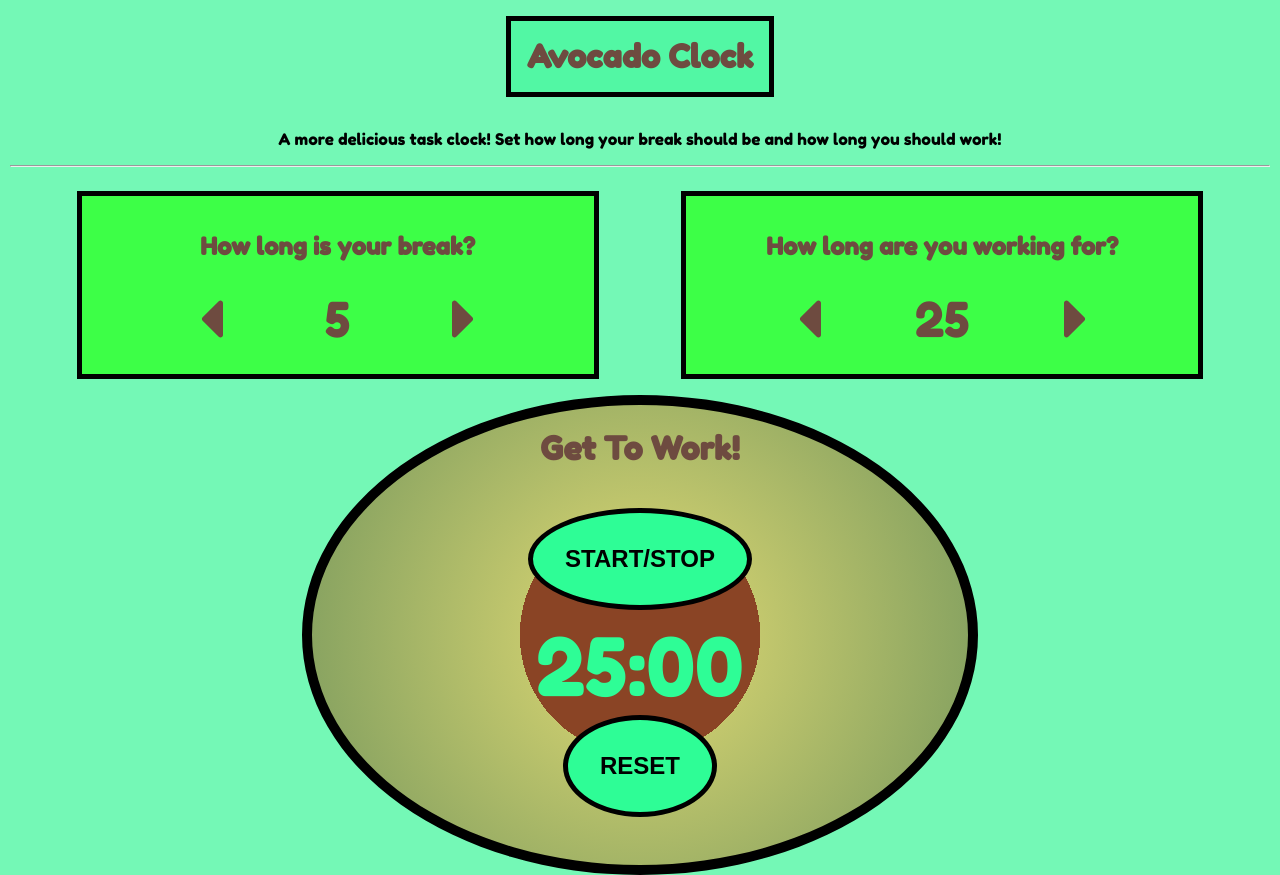
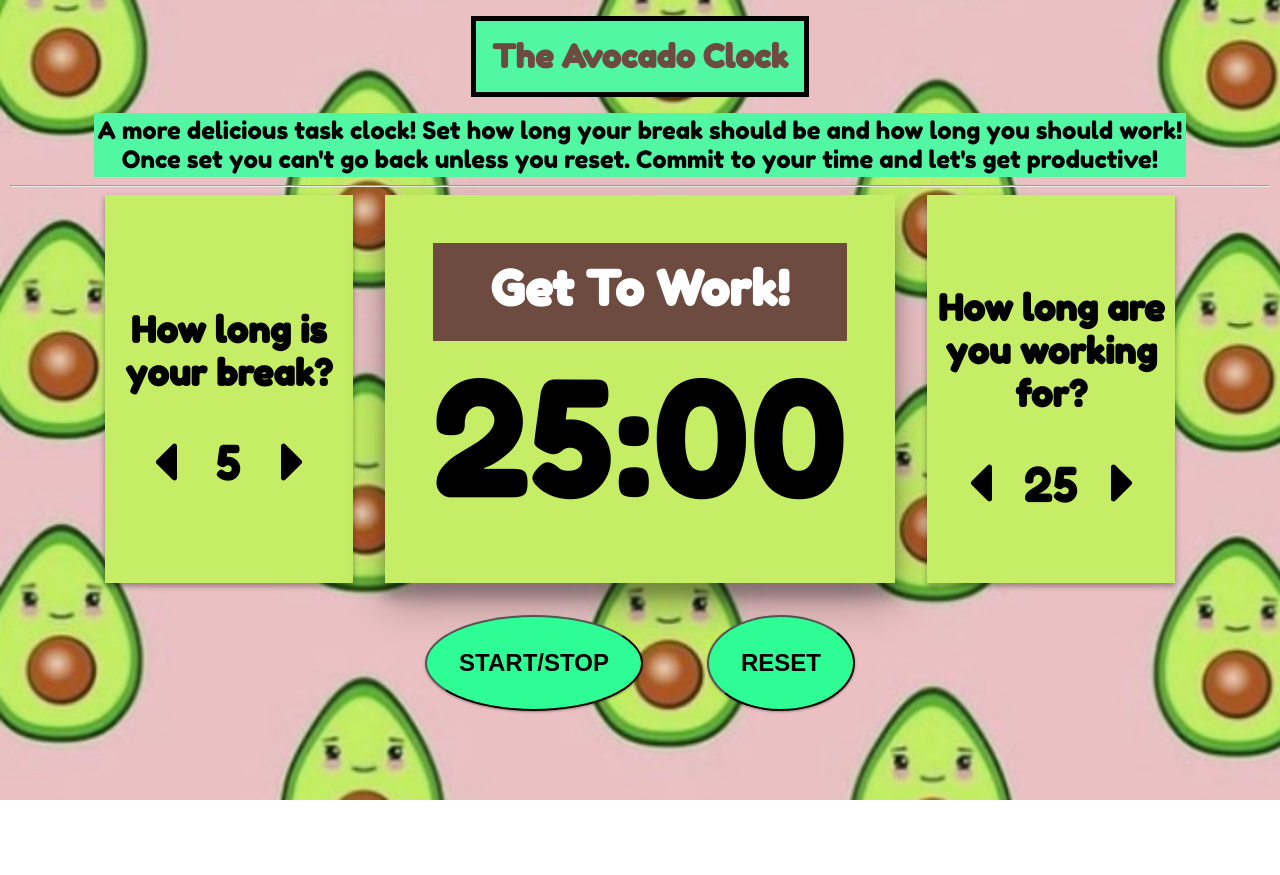
Before and after one commit to UncannyValle/Avocado-Clock, a React (Create React App) app: page / in a window 1280 px wide. After the commit the page ends 800 px from the top, so only its background shows below. Built offline with nearby package versions, Linux system fonts and the light colour scheme; no server answers.

Commit message:
Ok done for reals this time

```diff
--- a/src/App.css
+++ b/src/App.css
@@ -1,36 +1,44 @@
 #main-wrapper {
   text-align: center;
-  background: #74f8b6;
+  background-image: url("./avocado_kawaii.jpg");
+  background-position: center;
+  background-size: cover;
   margin: 0 auto;
   padding: 0 10px;
+  height: 100%;
+}
+
+p {
+  font-size: 1.5rem;
+  margin: 0;
+  background-color: #52f7a4;
+  display: inline-block;
+  padding:.2rem;
 }
 #times {
   display: flex;
-  justify-content: space-evenly;
+  justify-content: space-between;
   margin: 0 auto;
-  width: 100%;
+  width: 90%;
 }
 .parameter {
-  width: 30rem;
-  padding: 1rem;
+  display: flex;
+  flex-direction: column;
+  flex-wrap: nowrap;
+  justify-content: center;
+  width: 25rem;
+  padding: 0.5rem;
   text-align: center;
-  margin: 1rem;
-  background-color: rgb(61, 255, 71);
-
-  border: black solid 5px;
-  color: #6e4b40;
+  box-shadow: 0 3px 6px rgba(0, 0, 0, 0.16), 0 3px 6px rgba(0, 0, 0, 0.23);
+  margin: 0 2rem;
+  background-color: #c5ed65;
+  font-size: 1.5rem;
 }
 .session-label,
 .break-label {
   font-size: 3rem;
 }
-/* .parameter:after {
-  width: 38%;
-  position: absolute;
-  border: green solid 5px;
-  top: 10px;
-  display: block;
-} */
+
 #title {
   margin: 0;
   margin: 1rem auto;
@@ -52,7 +60,7 @@
 #break-decrement:hover,
 #session-increment:hover,
 #session-decrement:hover {
-  color: #9e8452;
+  color: #2efd96;
   cursor: pointer;
 }
 #session-length,
@@ -60,10 +68,11 @@
   font-size: 3rem;
 }
 #timer-label {
-  margin: 0.5rem auto;
-  position: relative;
-  bottom: 2rem;
-  color: #6e4b40;
+  margin: 0 auto;
+  padding: 1rem 0 0.25rem;
+  color: white;
+  font-size: 3rem;
+  background-color: #6e4b40;
 }
 .picker {
   display: flex;
@@ -71,42 +80,37 @@
   align-items: center;
 }
 #time-left {
-  font-size: 5rem;
-  color: #2efd96;
+  font-size: 10rem;
+  color: black;
 }
-#buttons {
+.buttons {
   display: flex;
-  justify-content: space-evenly;
-  margin: 2rem auto;
+  justify-content: center;
+  margin: 0 auto;
   width: 100%;
+  margin-top: 2rem;
 }
 .start-stop {
   padding: 2rem;
   background: #2efd96;
-
-  border: black solid 5px;
-  transition: 0.3s;
+  margin: 0 2rem;
+  transition: 0.2s;
   border-radius: 50%;
   font-weight: 700;
   font-size: 1.5rem;
+  box-shadow: 0 1px 3px rgba(0, 0, 0, 0.12), 0 1px 2px rgba(0, 0, 0, 0.24);
 }
 button:hover {
   background-color: #4a9e74;
   color: white;
   cursor: pointer;
+  box-shadow: 0 10px 20px rgba(0, 0, 0, 0.19), 0 6px 6px rgba(0, 0, 0, 0.23);
 }
 .timer-wrapper {
-  background: rgb(138, 68, 37);
-  background: radial-gradient(
-    circle,
-    rgba(138, 68, 37, 1) 30%,
-    rgba(194, 199, 109, 1) 30%,
-    rgba(118, 152, 93, 1) 100%
-  );
-  border-radius: 50%;
-  border: black solid 10px;
   color: white;
   width: 35rem;
   padding: 3rem;
   margin: 0 auto;
+  background-color: #c5ed65;
+  box-shadow: 0 19px 38px rgba(0, 0, 0, 0.3), 0 15px 12px rgba(0, 0, 0, 0.22);
 }
--- a/src/App.js
+++ b/src/App.js
@@ -105,7 +105,6 @@ const App = () => {
       alert("Get ready to work...");
     }
 
-
     if (minutes === 0 && seconds === 3 && running) {
       alarm();
     }
@@ -148,11 +147,13 @@ const App = () => {
 
   return (
     <div id="main-wrapper">
-      <h1 id="title">Avocado Clock</h1>
-      <p>
-        A more delicious task clock! Set how long your break should be and how
-        long you should work!
-      </p>{" "}
+      <div className="header">
+        <h1 id="title">The Avocado Clock</h1>
+        <p>
+          A more delicious task clock! Set how long your break should be and how
+          long you should work! <br/> Once set you can't go back unless you reset. Commit to your time and let's get productive!
+        </p>{" "}
+      </div>
       <hr />
       <div id="times">
         <Parameter
@@ -166,6 +167,10 @@ const App = () => {
         >
           {breakie}
         </Parameter>
+        <div className="timer-wrapper">
+          <h1 id="timer-label">{message} </h1>
+          <Timer>{timer}</Timer>
+        </div>
         <Parameter
           title="How long are you working for?"
           label="session-label"
@@ -178,10 +183,8 @@ const App = () => {
           {session}
         </Parameter>
       </div>
-      <div className="timer-wrapper">
-        <h1 id="timer-label">{message} </h1>
+      <div className="buttons">
         <StartStop clickHandler={timerButton} />
-        <Timer>{timer}</Timer>
         <Reset clickHandler={resetNow} />
       </div>
     </div>
--- a/src/index.css
+++ b/src/index.css
@@ -1,8 +1,17 @@
 @import url('https://fonts.googleapis.com/css2?family=Fredoka+One&display=swap');
 
-
+*{
+  box-sizing: border-box;
+}
+html{
+  height:100%;
+}
+#root{
+  height:100vh;
+}
 body {
   margin: 0;
+  height:100vh;
   font-family: 'Fredoka One', cursive;
   -webkit-font-smoothing: antialiased;
   -moz-osx-font-smoothing: grayscale;
```
Also changed, not shown: src/avocado_kawaii.jpg (added), src/components/parameter.js (indentation only), 1 other file (tests, documents, lock files or other folders).
